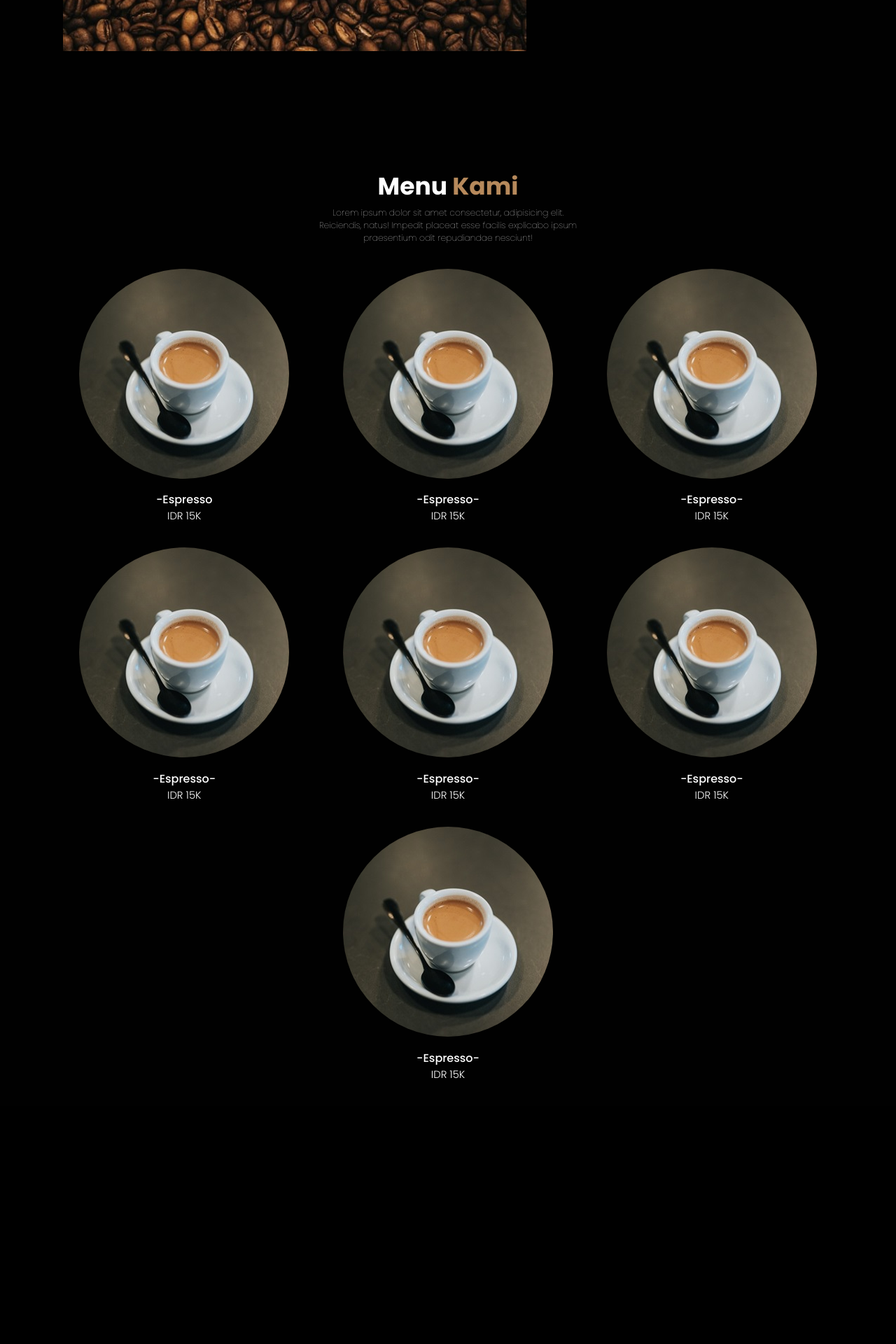
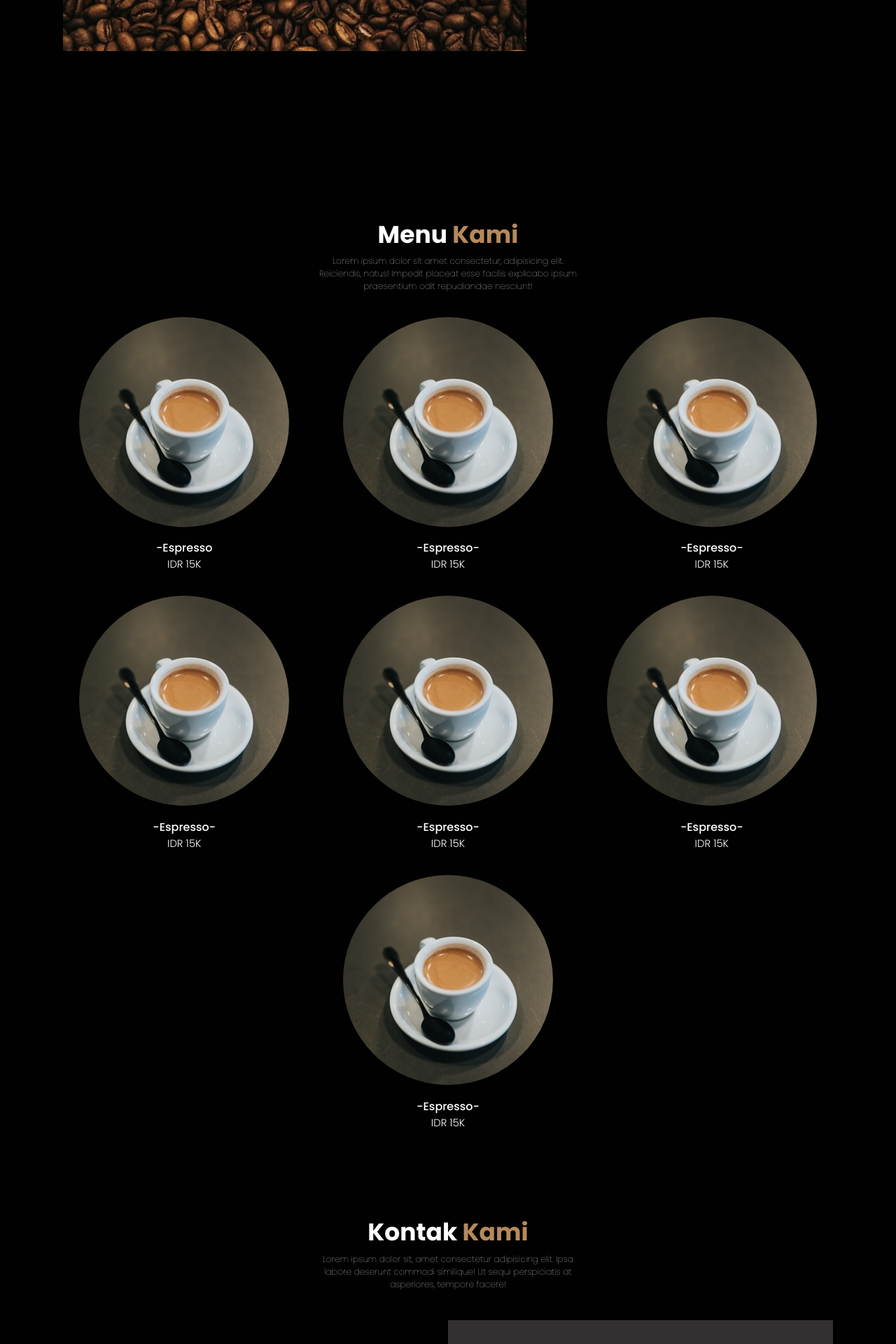
Before and after one commit to eilinseth/eilinseth.github.io, a PHP site: page / in a window 1280 px wide. Shown: the part 1459-3379 px from the top of the page at 70% size. Before the commit the page ends 2999 px from the top, so only its background shows below. Run offline with PHP 8.4, Linux system fonts and the light colour scheme; a map, chart or similar area stays blank; grey boxes are pictures that could not be loaded.

Commit message:
Melanjutkan proses pembuatan web kopi bagian kontak

```diff
--- a/css/style.css
+++ b/css/style.css
@@ -16,7 +16,7 @@ body {
   font-family: "Poppins", sans-serif;
   background-color: var(--bg);
   color: #fff;
-  min-height: 3000px;
+  min-height: 5000px;
 }
 
 /* Navbar */
@@ -144,14 +144,16 @@ body {
 
 /* Tentang Kami */
 .tentang-kami h1,
-.menu h1{
+.menu h1,
+.contact h1{
     padding:7.5rem 7% 1rem;
     font-size: 2.8rem;
     text-align: center;
     margin-bottom: 2rem;
 }
 .tentang-kami h1 span,
-.menu h1 span{
+.menu h1 span,
+.contact h1 span{
     color: var(--primary);
 }
 .tentang-kami .row{
@@ -185,12 +187,14 @@ body {
 
 
 
-.menu  h1{
+.menu  h1,
+.contact h1{
     margin-bottom: -0.7rem;
-    padding:1.4rem 7% 1rem;
+    padding:7rem 7% 1rem;
 }
 
-.menu  p{
+.menu  p,
+.contact p{
     text-align: center;
     margin:auto;
     max-width: 30rem;
--- a/index.html
+++ b/index.html
@@ -134,6 +134,36 @@
     </section>
     <!-- Menu End -->
 
+    <!-- Kontak Start-->
+    <section class="contact" id="contact">
+      <h1>Kontak <span>Kami</span></h1>
+      <p>Lorem ipsum dolor sit, amet consectetur adipisicing elit. Ipsa labore deserunt commodi similique! Ut sequi perspiciatis at asperiores, tempore facere!</p>
+      <div class="row">
+        <iframe src="https://www.google.com/maps/embed?pb=!1m18!1m12!1m3!1d3959.8573987368227!2d107.51424847508!3d-7.026042968832126!2m3!1f0!2f0!3f0!3m2!1i1024!2i768!4f13.1!3m3!1m2!1s0x2e68edcfc0d5dc83%3A0x9bca6b06fb505571!2sMasjid%20Al%20ikhlas!5e0!3m2!1sen!2sid!4v1717048639166!5m2!1sen!2sid" allowfullscreen="" loading="lazy" referrerpolicy="no-referrer-when-downgrade" class="map"></iframe>
+
+      <form action="">
+        <div class="input-group">
+          <i data-feather="user"> </i>
+          <input type="text" placeholder="User">
+        </div>
+        <div class="input-group">
+          <i data-feather="mail"> </i>
+          <input type="text" placeholder="Email">
+        </div>
+        <div class="input-group">
+          <i data-feather="phone"> </i>
+          <input type="text" placeholder="Nomor">
+        </div>
+        <button type="submit" class="btn">Kirim Pesan</button>
+      </form>
+    </div>
+    </section>
+
+
+
+    <!-- Kontak End-->
+
+
 
 
 
```
Also changed, not shown: other parts of css/style.css (+63 -0 lines).
